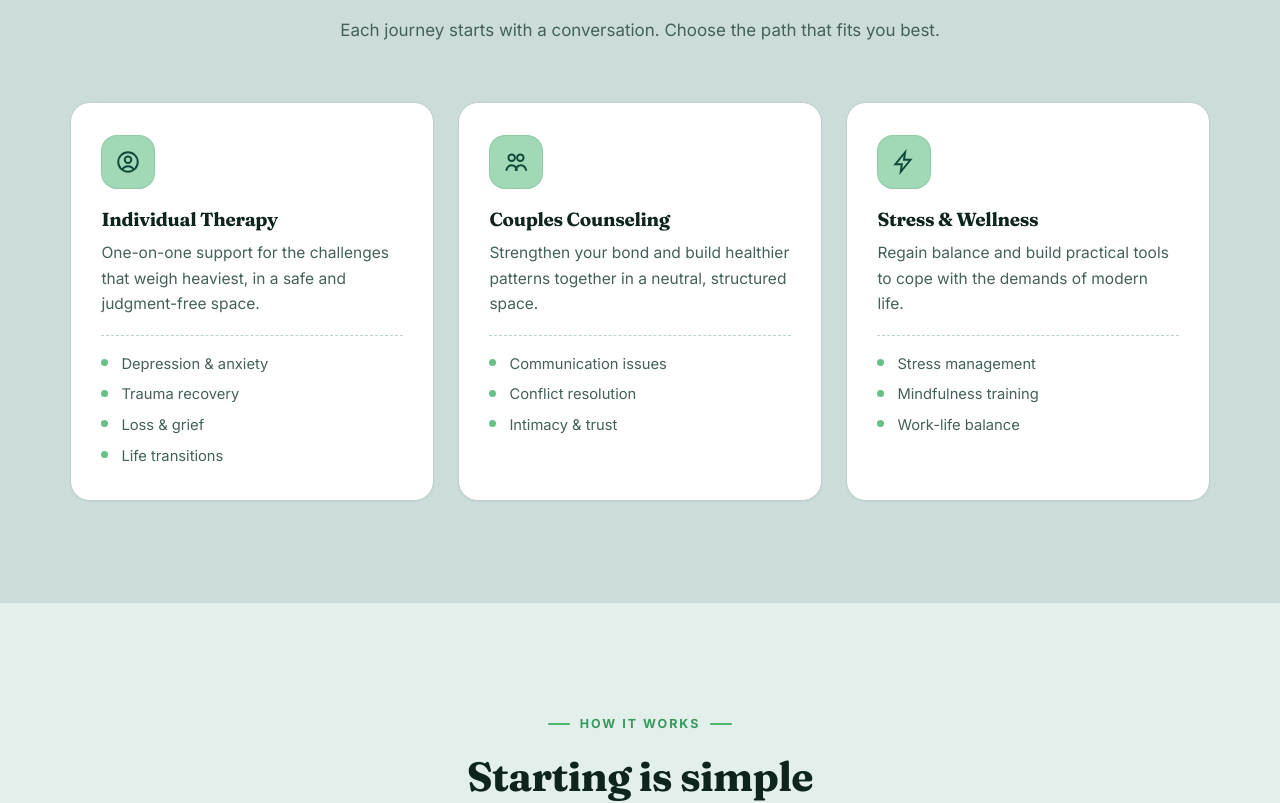
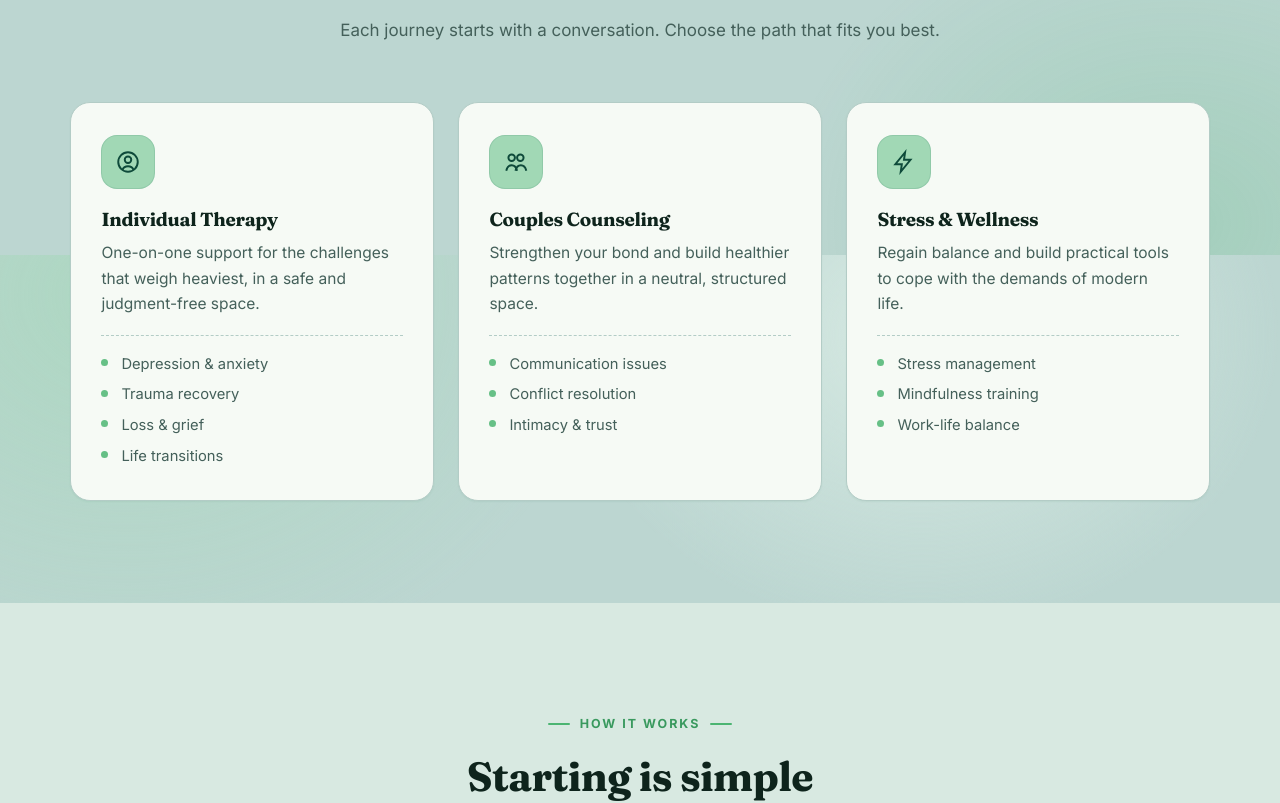
Before and after one commit to iVGeek/stee, a website with bundled scripts: page public/index.html in a window 1280 px wide. Shown: the part 1345-2148 px from the top of the page. Built offline with nearby package versions, Linux system fonts and the light colour scheme; files whose address does not match are found by name.

Commit message:
Warm the palette: tinted surfaces, deeper accents, aurora page backdrop

```diff
--- a/public/assets/styles.css
+++ b/public/assets/styles.css
@@ -4,9 +4,9 @@
    ========================================================================== */
 
 :root {
-  --bg: #ccdcdb;
-  --surface: #ffffff;
-  --surface-alt: #e3efeb;
+  --bg: #bcd6d1;
+  --surface: #f6faf5;
+  --surface-alt: #d8e9e1;
   --ink: #0e241c;
   --muted: #44605a;
   --primary: #135e4b;
@@ -16,7 +16,7 @@
   --accent: #4cb572;
   --accent-dark: #39995e;
   --accent-soft: #dff2e6;
-  --border: #bdd0ce;
+  --border: #b3ccc6;
   --error: #b4453a;
   --error-soft: #fbeae8;
   --success: #2f7a4a;
@@ -54,7 +54,12 @@ body {
   font-size: 16px;
   line-height: 1.65;
   color: var(--ink);
-  background: var(--bg);
+  background:
+    radial-gradient(60% 80% at 10% 5%, rgba(161, 216, 181, 0.55), transparent 62%),
+    radial-gradient(50% 65% at 92% 96%, rgba(76, 181, 114, 0.22), transparent 62%),
+    radial-gradient(45% 60% at 72% 10%, rgba(215, 234, 227, 0.95), transparent 62%),
+    var(--bg);
+  background-attachment: fixed;
   -webkit-font-smoothing: antialiased;
   text-rendering: optimizeLegibility;
 }
@@ -193,7 +198,7 @@ section[id] {
   position: sticky;
   top: 0;
   z-index: 100;
-  background: rgba(204, 220, 219, 0.82);
+  background: rgba(188, 214, 209, 0.82);
   backdrop-filter: blur(16px) saturate(1.4);
   -webkit-backdrop-filter: blur(16px) saturate(1.4);
   border-bottom: 1px solid transparent;
@@ -699,7 +704,7 @@ section[id] {
   bottom: 22px;
   margin: 0;
   padding: 0.65rem 1rem;
-  background: rgba(255, 255, 255, 0.92);
+  background: rgba(246, 250, 245, 0.92);
   border: 1px solid var(--border);
   border-radius: 12px;
   font-size: 0.86rem;
@@ -1011,7 +1016,7 @@ textarea:focus {
   outline: none;
   border-color: var(--primary);
   box-shadow: 0 0 0 4px rgba(19, 94, 75, 0.18);
-  background: #fff;
+  background: var(--surface);
 }
 textarea { resize: vertical; min-height: 76px; }
 select {
@@ -1180,7 +1185,7 @@ select {
   display: flex;
   flex-direction: column;
   gap: 0.35rem;
-  background: rgba(255, 255, 255, 0.75);
+  background: rgba(246, 250, 245, 0.85);
   border: 1px solid var(--border);
   border-radius: var(--radius-sm);
   padding: 1rem 1.1rem;
```
